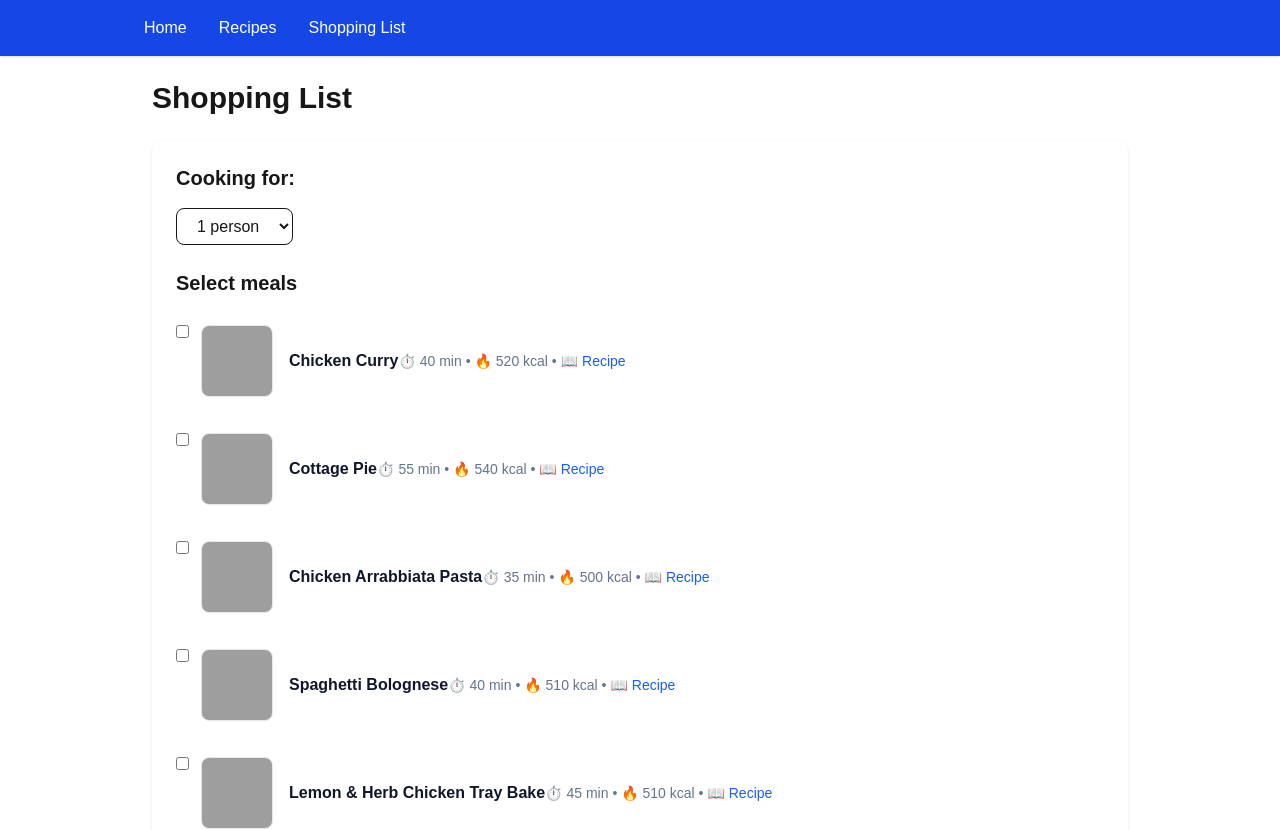
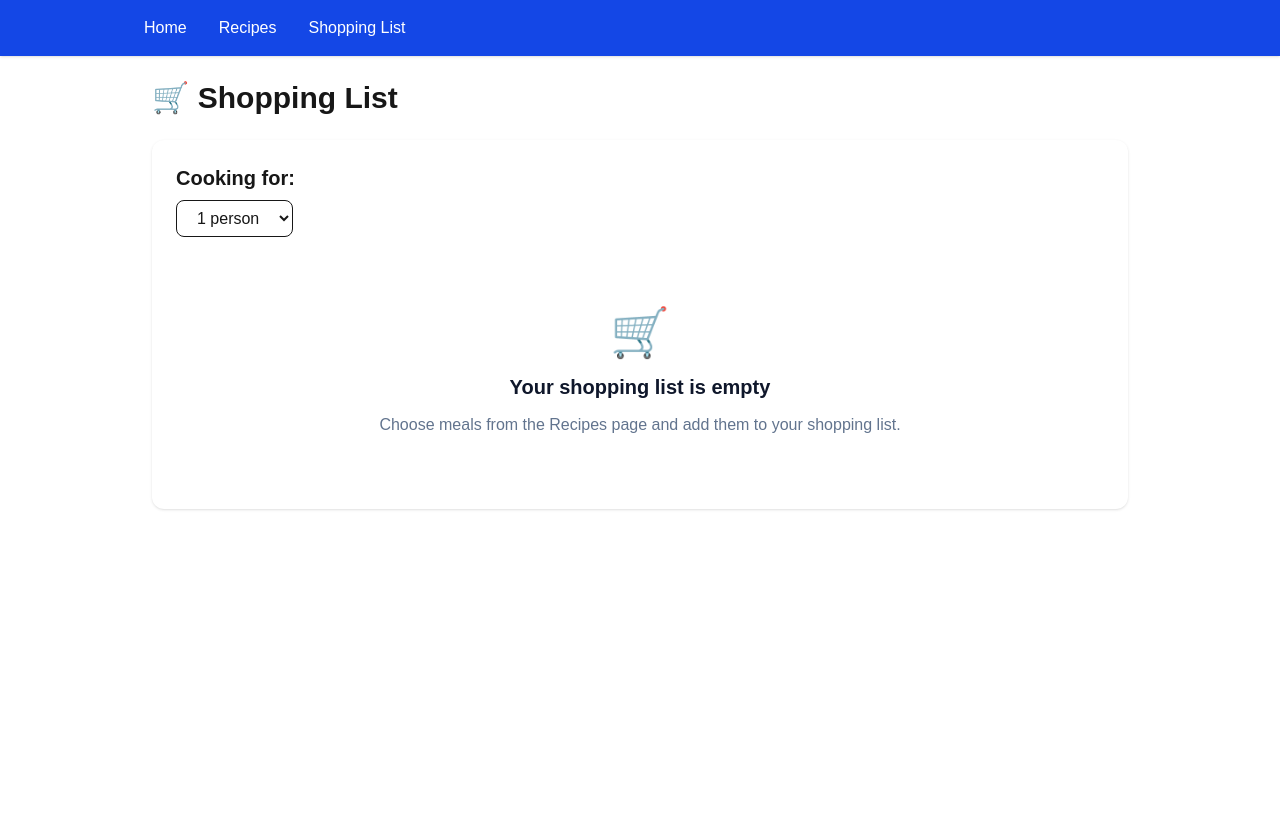
Before and after one commit to rj-jonesatlivedotcom/meal-planner, a Next.js app: page /shopping in a window 1280 px wide. Shown: the top 830 px of the page. After the commit the page ends 800 px from the top, so only its background shows below. Built offline with nearby package versions, Linux system fonts and the light colour scheme; grey boxes are pictures that could not be loaded.

Commit message:
version 1.6 redefined shopping list page

```diff
--- a/app/shopping/page.tsx
+++ b/app/shopping/page.tsx
@@ -1,7 +1,5 @@
 "use client";
 
-import Image from "next/image";
-import Link from "next/link";
 import { useEffect, useState } from "react";
 import { recipes } from "@/data/recipes";
 
@@ -31,21 +29,16 @@ const ingredientCategories: Record<string, string> = {
   "red onion": "🥕 Fruit & Vegetables",
   "white onion": "🥕 Fruit & Vegetables",
   "spring onion": "🥕 Fruit & Vegetables",
-
   garlic: "🥕 Fruit & Vegetables",
-
   pepper: "🥕 Fruit & Vegetables",
   "red pepper": "🥕 Fruit & Vegetables",
   "green pepper": "🥕 Fruit & Vegetables",
   "yellow pepper": "🥕 Fruit & Vegetables",
-
   tomato: "🥕 Fruit & Vegetables",
-
   potato: "🥕 Fruit & Vegetables",
   potatoes: "🥕 Fruit & Vegetables",
   "floury potato": "🥕 Fruit & Vegetables",
   "floury potatoes": "🥕 Fruit & Vegetables",
-
   carrot: "🥕 Fruit & Vegetables",
   broccoli: "🥕 Fruit & Vegetables",
   mushroom: "🥕 Fruit & Vegetables",
@@ -53,7 +46,6 @@ const ingredientCategories: Record<string, string> = {
   spinach: "🥕 Fruit & Vegetables",
   lettuce: "🥕 Fruit & Vegetables",
   beans: "🥕 Fruit & Vegetables",
-
   lemon: "🥕 Fruit & Vegetables",
   lime: "🥕 Fruit & Vegetables",
 
@@ -86,10 +78,8 @@ const ingredientCategories: Record<string, string> = {
   penne: "🥫 Cupboard",
   spaghetti: "🥫 Cupboard",
   rice: "🥫 Cupboard",
-
   flour: "🥫 Cupboard",
   breadcrumbs: "🥫 Cupboard",
-
   olive: "🥫 Cupboard",
   worcestershire: "🥫 Cupboard",
   honey: "🥫 Cupboard",
@@ -140,14 +130,6 @@ export default function ShoppingPage() {
 
   const [loaded, setLoaded] =
     useState(false);
-
-  function toggleRecipe(id: string) {
-    setSelectedRecipes((current) =>
-      current.includes(id)
-        ? current.filter((recipeId) => recipeId !== id)
-        : [...current, id]
-    );
-  }
 
   function fractionToDecimal(value: string): number | null {
     value = value.trim();
@@ -485,8 +467,8 @@ export default function ShoppingPage() {
     setLoaded(true);
   }, []);
 
-  // Automatically regenerate the shopping list whenever
-  // selected meals or number of people changes.
+  // Automatically regenerate the shopping list
+  // whenever the selected meals or number of people changes.
   useEffect(() => {
     if (!loaded) return;
 
@@ -562,12 +544,15 @@ export default function ShoppingPage() {
     <main className="p-6 max-w-5xl mx-auto">
 
       <h1 className="text-3xl font-bold mb-6">
-        Shopping List
+        🛒 Shopping List
       </h1>
 
-      <div className="bg-white rounded-xl shadow p-6 mb-6">
+      <div className="bg-white rounded-xl shadow p-6">
 
-        <h2 className="text-xl font-semibold mb-4">
+        <div className="flex flex-wrap items-center justify-between gap-4 mb-6">
+
+          <div>
+            <h2 className="text-xl font-semibold">
               Cooking for:
             </h2>
 
@@ -578,7 +563,7 @@ export default function ShoppingPage() {
                   Number(e.target.value)
                 )
               }
-          className="border rounded-lg px-4 py-2 mb-6"
+              className="border rounded-lg px-4 py-2 mt-2"
             >
               <option value={1}>
                 1 person
@@ -596,135 +581,57 @@ export default function ShoppingPage() {
                 4 people
               </option>
             </select>
-
-        <h2 className="text-xl font-semibold mb-4">
-          Select meals
-        </h2>
-
-        <div className="space-y-3">
-
-          {recipes.map((recipe) => (
-
-            <label
-              key={recipe.id}
-              className="flex items-start gap-3 cursor-pointer py-3"
-            >
-
-              <input
-                type="checkbox"
-                checked={
-                  selectedRecipes.includes(
-                    recipe.id
-                  )
-                }
-                onChange={() =>
-                  toggleRecipe(recipe.id)
-                }
-              />
-
-              <div className="flex flex-col">
-
-                <div className="flex items-center gap-4">
-
-                  <Image
-                    src={recipe.image}
-                    alt={recipe.name}
-                    width={72}
-                    height={72}
-                    className="w-[72px] h-[72px] rounded-lg object-cover border border-gray-200"
-                  />
-
-                  <div>
-
-                    <span className="font-semibold text-slate-900">
-                      {recipe.name}
-                    </span>
-
-                    <span className="text-sm text-slate-500">
-                      ⏱️{" "}
-                      {recipe.cookingTime.replace(
-                        " minutes",
-                        " min"
-                      )}{" "}
-                      • 🔥{" "}
-                      {recipe.nutrition.calories}{" "}
-                      •{" "}
-                      <Link
-                        href={`/recipes/${recipe.id}`}
-                        className="text-blue-600 hover:text-blue-800 hover:underline"
-                        onClick={(e) =>
-                          e.stopPropagation()
-                        }
-                      >
-                        📖 Recipe
-                      </Link>
-                    </span>
-
           </div>
 
-                </div>
-
-              </div>
-
-            </label>
-
-          ))}
-
-        </div>
-
-        {selectedRecipes.length === 0 ? (
-          <p className="mt-6 text-sm text-slate-500">
-            🛒 Select one or more meals above and
-            your shopping list will appear
-            automatically.
-          </p>
-        ) : (
-          <div className="mt-6 flex flex-wrap items-center justify-between gap-3">
-
-            <p className="text-sm text-slate-500">
-              ✓ {selectedRecipes.length} meal
+          {selectedRecipes.length > 0 && (
+            <div className="text-sm text-slate-500 text-right">
+              <div>
+                {selectedRecipes.length} meal
                 {selectedRecipes.length === 1
                   ? ""
-                : "s"} selected — shopping list
-              updated automatically.
-            </p>
+                  : "s"} •{" "}
+                {people}{" "}
+                {people === 1
+                  ? "person"
+                  : "people"}{" "}
+                •{" "}
+                {shoppingList.length} item
+                {shoppingList.length === 1
+                  ? ""
+                  : "s"}
+              </div>
 
               <button
                 onClick={resetShopping}
-              className="bg-gray-300 hover:bg-gray-400 px-4 py-2 rounded-lg text-sm"
+                className="mt-2 bg-gray-300 hover:bg-gray-400 px-4 py-2 rounded-lg text-sm"
               >
                 🔄 Reset
               </button>
-
             </div>
           )}
 
         </div>
 
-      {shoppingList.length > 0 && (
+        {shoppingList.length === 0 ? (
 
-        <div className="bg-white rounded-xl shadow p-6">
+          <div className="py-12 text-center">
 
-          <div className="flex items-center justify-between gap-3 mb-4">
+            <div className="text-5xl mb-4">
+              🛒
+            </div>
 
-            <h2 className="text-xl font-semibold">
-              🛒 Your Shopping List
+            <h2 className="text-xl font-semibold text-slate-900">
+              Your shopping list is empty
             </h2>
 
-            <span className="text-sm text-slate-500">
-  {selectedRecipes.length} meal
-  {selectedRecipes.length === 1
-    ? ""
-    : "s"} •{" "}
-  {people}{" "}
-  {people === 1 ? "person" : "people"} •{" "}
-  {shoppingList.length} item
-  {shoppingList.length === 1
-    ? ""
-    : "s"}
-</span>
+            <p className="mt-3 text-slate-500">
+              Choose meals from the Recipes page
+              and add them to your shopping list.
+            </p>
 
           </div>
+
+        ) : (
 
           <div className="space-y-6">
 
@@ -811,9 +718,9 @@ export default function ShoppingPage() {
 
           </div>
 
+        )}
+
       </div>
-
-      )}
 
     </main>
   );
--- a/components/RecipeCard.tsx
+++ b/components/RecipeCard.tsx
@@ -104,43 +104,52 @@ export default function RecipeCard({ recipe }: RecipeCardProps) {
   }
 
   return (
-    <div className="flex h-full flex-col overflow-hidden rounded-xl border border-gray-200 bg-white shadow-sm hover:shadow-lg transition-all duration-200">
+    <div className="flex h-full overflow-hidden rounded-xl border border-gray-200 bg-white shadow-sm hover:shadow-md transition-all duration-200">
 
-      <Link href={`/recipes/${recipe.id}`}>
+      {/* Small recipe image */}
+      <Link
+        href={`/recipes/${recipe.id}`}
+        className="shrink-0"
+      >
         <Image
           src={recipe.image}
           alt={recipe.name}
-          width={600}
-          height={400}
-          className="w-full h-52 object-cover"
-          priority={recipe.id === "chicken-curry"}
+          width={120}
+          height={120}
+          className="w-28 h-full min-h-[150px] object-cover"
         />
+      </Link>
 
-        <div className="p-5 flex-1">
+      {/* Recipe information */}
+      <div className="flex flex-1 flex-col p-4 min-w-0">
 
-          <h2 className="text-xl font-bold flex items-center gap-2">
-            <span>{recipe.emoji}</span>
-            <span>{recipe.name}</span>
+        <Link href={`/recipes/${recipe.id}`}>
+          <h2 className="text-lg font-bold text-slate-900 hover:text-orange-600 transition">
+            {recipe.name}
           </h2>
 
-          <p className="mt-3 text-gray-700">
+          <p className="mt-1 text-sm text-slate-600 line-clamp-2">
             {recipe.description}
           </p>
 
-          <div className="mt-5 flex justify-between text-sm text-gray-600">
-            <span>⏱️ {recipe.cookingTime}</span>
-            <span>🔥 {recipe.calories}</span>
-          </div>
+          <div className="mt-3 flex flex-wrap gap-x-4 gap-y-1 text-sm text-slate-500">
+            <span>
+              ⏱️ {recipe.cookingTime}
+            </span>
 
+            <span>
+              🔥 {recipe.calories}
+            </span>
           </div>
         </Link>
 
-      <div className="mt-auto px-5 pb-4 flex items-center justify-between gap-2">
+        {/* Bottom controls */}
+        <div className="mt-auto pt-4 flex items-center justify-between gap-2">
 
           <button
             type="button"
             onClick={toggleShoppingList}
-          className={`rounded-full px-4 py-2 text-sm font-semibold transition ${
+            className={`rounded-full px-3 py-1.5 text-sm font-semibold transition ${
               onShoppingList
                 ? "bg-green-100 text-green-700 hover:bg-red-100 hover:text-red-700"
                 : "bg-orange-500 text-white hover:bg-orange-600"
@@ -153,7 +162,7 @@ export default function RecipeCard({ recipe }: RecipeCardProps) {
 
           <Link
             href={`/recipes/${recipe.id}`}
-          className="font-semibold text-orange-600 whitespace-nowrap"
+            className="font-semibold text-orange-600 text-sm whitespace-nowrap hover:text-orange-700"
           >
             View Recipe →
           </Link>
@@ -161,5 +170,7 @@ export default function RecipeCard({ recipe }: RecipeCardProps) {
         </div>
 
       </div>
+
+    </div>
   );
 }
```
Also changed, not shown: app/recipes/page.tsx (+110 -3 lines). Lines whose indentation alone changed are shown as unchanged.
